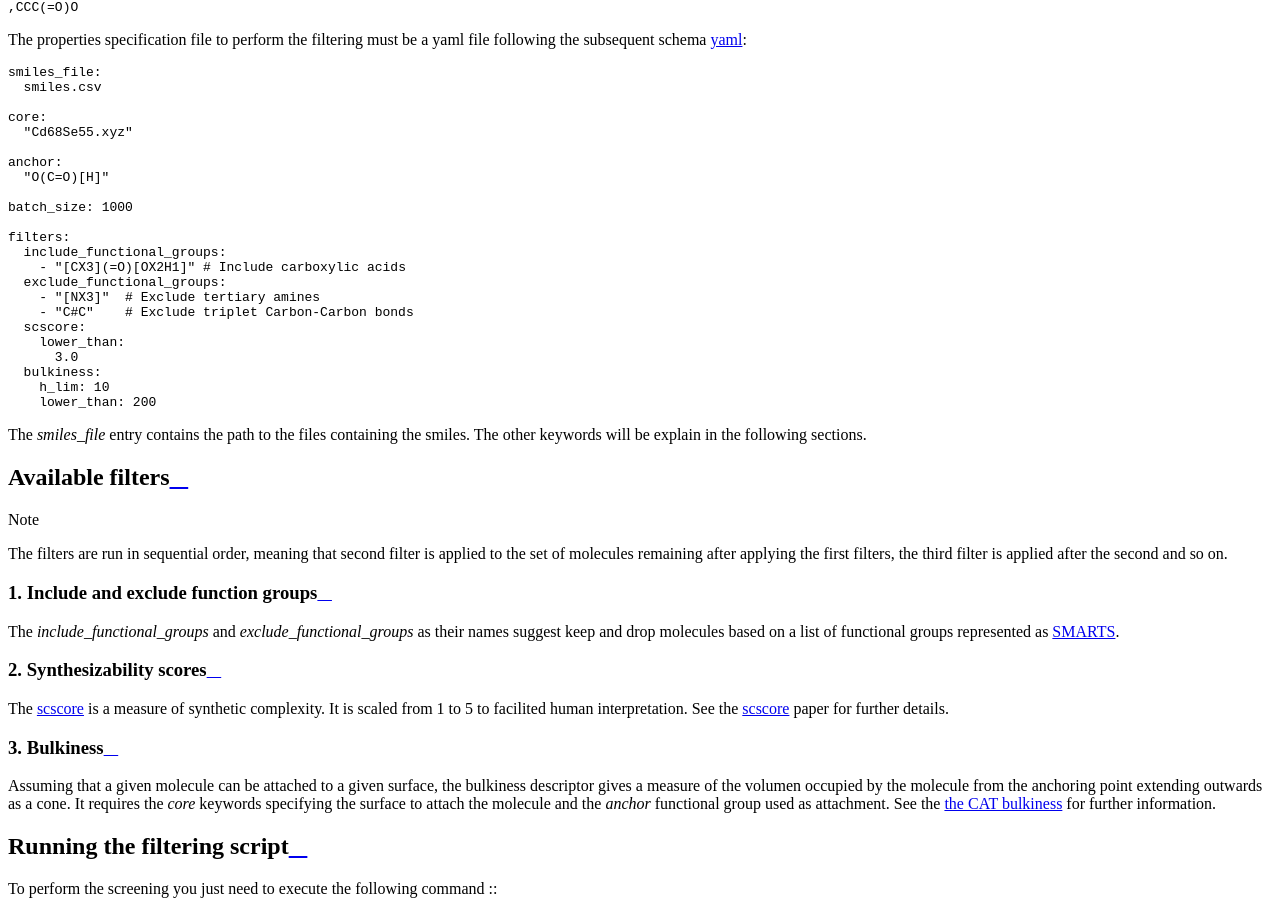
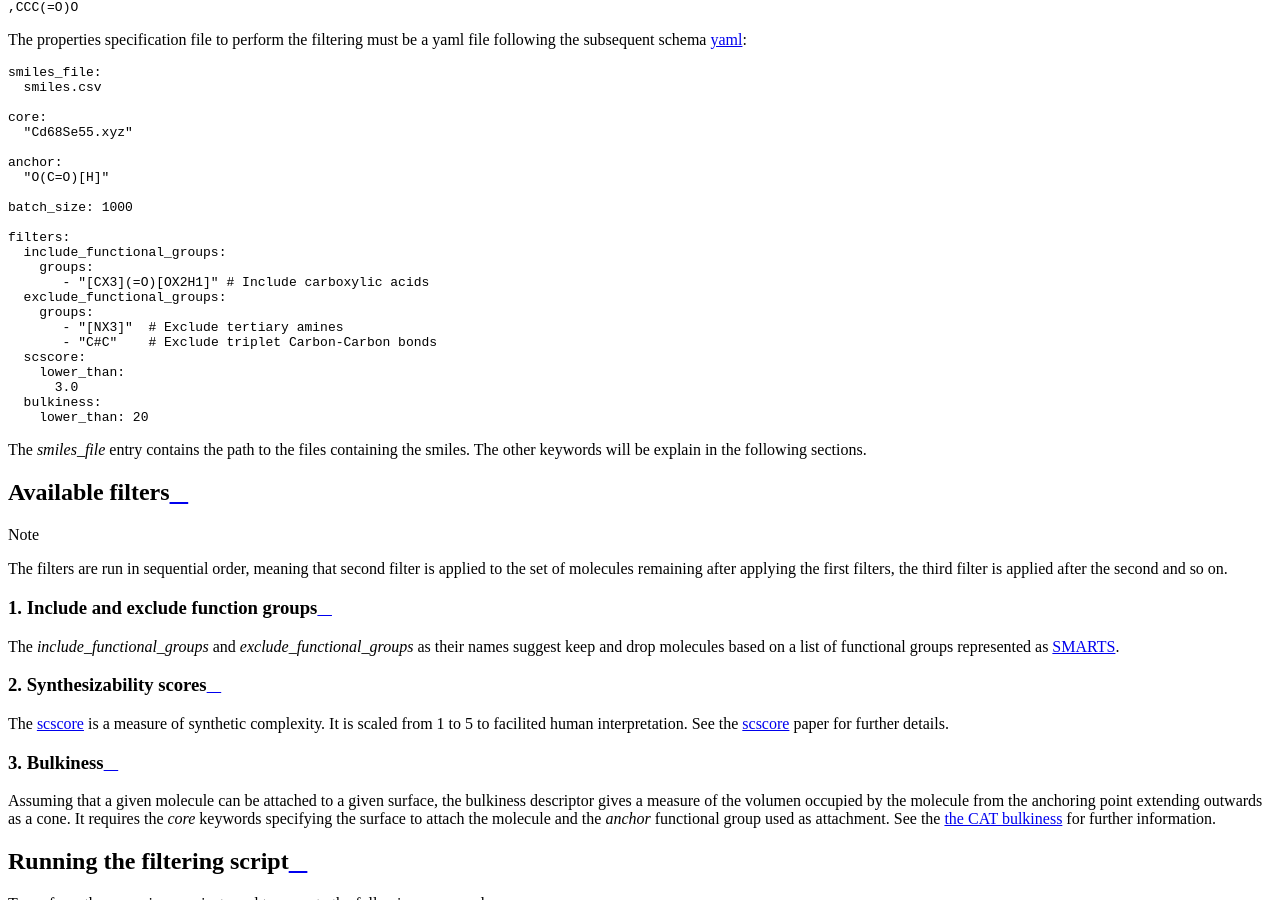
Before and after one commit to nlesc-nano/flamingo, a Sphinx documentation site: the page built from docs/tutorial_screening.rst, in a window 1280 px wide and 900 px high, scrolled down 1323 px. Built offline with Sphinx 7.4.7 and the Read the Docs theme 2.0.0, drawn with Linux system fonts in a browser that asks for light colours.

Commit message:
update documentation

```diff
--- a/docs/tutorial_screening.rst
+++ b/docs/tutorial_screening.rst
@@ -54,16 +54,17 @@ file following the subsequent schema yaml_::
 
  filters:
    include_functional_groups:
-     - "[CX3](=O)[OX2H1]" # Include carboxylic acids
+     groups:
+        - "[CX3](=O)[OX2H1]" # Include carboxylic acids
    exclude_functional_groups:
-     - "[NX3]"  # Exclude tertiary amines
-     - "C#C"    # Exclude triplet Carbon-Carbon bonds
+     groups:
+        - "[NX3]"  # Exclude tertiary amines
+        - "C#C"    # Exclude triplet Carbon-Carbon bonds
    scscore:
      lower_than:
        3.0
    bulkiness:
-     h_lim: 10
-     lower_than: 200
+     lower_than: 20
 
 
 The *smiles_file* entry contains the path to the files containing the smiles. The
```
Also changed, not shown: 2 other files.
